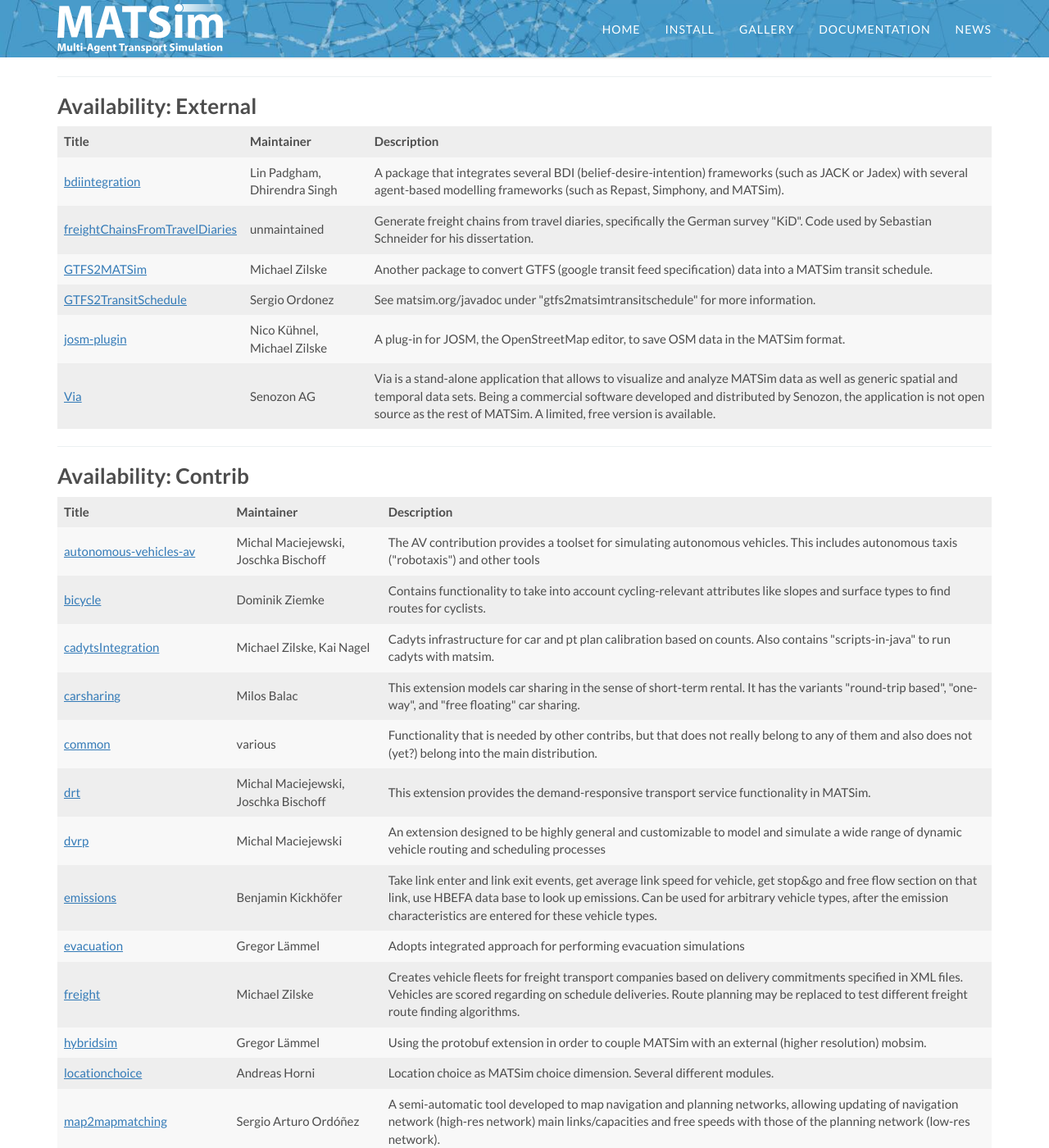
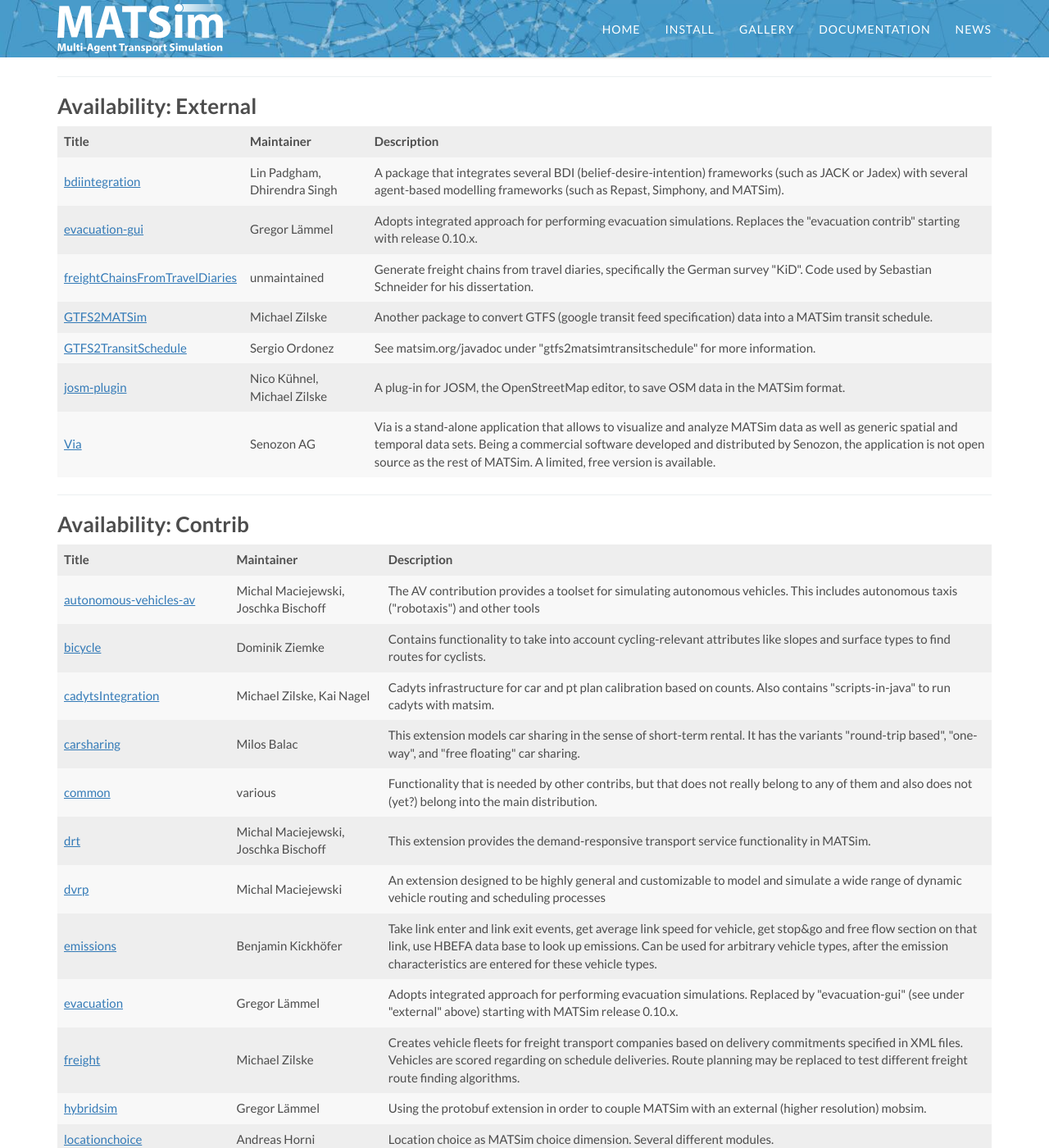
Before and after one commit to matsim-org/jekyll-website, a Jekyll site: the page built from extensions.md, in a window 1280 px wide and 1400 px high, scrolled down 1046 px. Shown: the whole window at 82% size. Built offline with Jekyll 4.4.1, drawn with Linux system fonts in a browser that asks for light colours; some web fonts are replaced.

Commit message:
evacuation contrib --> external

```diff
--- a/_data/extensions-contrib.yml
+++ b/_data/extensions-contrib.yml
@@ -64,11 +64,11 @@
 
 - name: evacuation
   maintainer: Gregor Lämmel
-  availability: Contrib
+  availability: Contrib (ending with MATSim release 0.9.x)
   status: Unknown
   user-docs: <a href="https://matsim.atlassian.net/wiki/display/MATPUB/Evacuation+Tutorial">Available here</a>
   api-docs: See <a href="http://matsim.org/javadoc">Javadoc overview page</a>
-  description: Adopts integrated approach for performing evacuation simulations
+  description: Adopts integrated approach for performing evacuation simulations.  Replaced by "evacuation-gui" (see under "external" above) starting with MATSim release 0.10.x.
 
 - name: freight
   maintainer: Michael Zilske
--- a/_data/extensions-external.yml
+++ b/_data/extensions-external.yml
@@ -5,6 +5,14 @@
   user-docs: <a href="https://sites.google.com/site/rmitagents/software#TOC-BDI-ABM-Integration-Framework">Available here</a>
   api-docs: See <a href="http://matsim.org/javadoc">Javadoc overview page</a>
   description: A package that integrates several BDI (belief-desire-intention) frameworks (such as JACK or Jadex) with several agent-based modelling frameworks (such as Repast, Simphony, and MATSim).
+
+- name: evacuation-gui
+  maintainer: Gregor Lämmel
+  availability: External (starting with MATSim release 0.10.x)
+  status: Unknown
+  user-docs: <a href="https://matsim.atlassian.net/wiki/display/MATPUB/Evacuation+Tutorial">Available here</a>
+  api-docs: <a href="https://github.com/matsim-org/evacuation-gui">Available here</a>
+  description: Adopts integrated approach for performing evacuation simulations. Replaces the "evacuation contrib" starting with release 0.10.x.
 
 - name: freightChainsFromTravelDiaries
   maintainer: unmaintained
```
